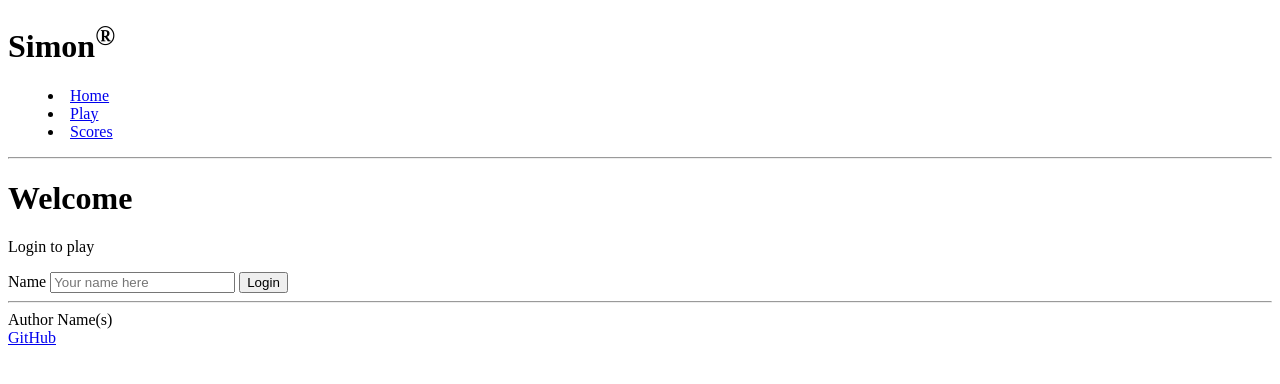
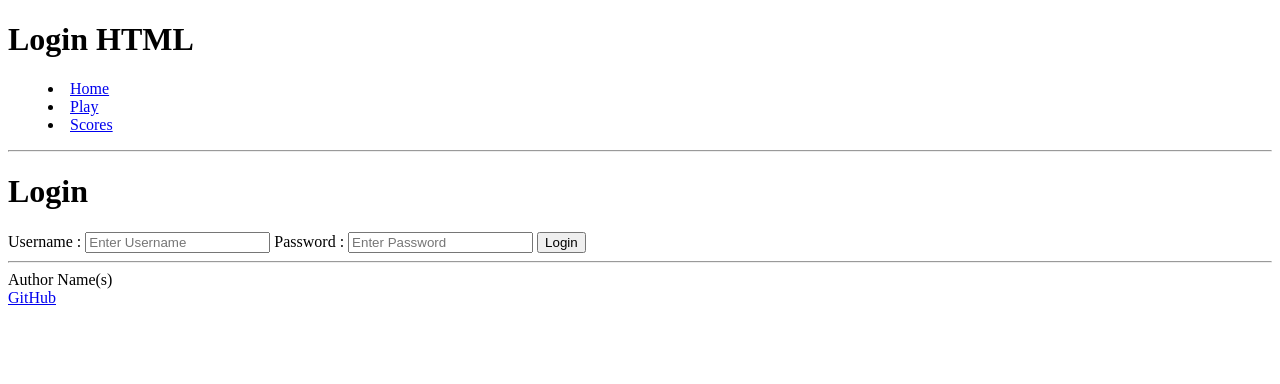
Before and after one commit to jojojovela/startup, a plain HTML site: page index.html in a window 1280 px wide. Drawn offline with Linux system fonts and the light colour scheme.

Commit message:
Added more html

```diff
--- a/index.html
+++ b/index.html
@@ -4,13 +4,13 @@
     <meta charset="UTF-8" />
     <!-- Tell browsers not to scale the viewport automatically -->
     <meta name="viewport" content="width=device-width, initial-scale=1.0" />
-    <title>Simon HTML</title>
+    <title>Voting Photo HTML</title>
     <link rel="icon" href="favicon.ico" />
   </head>
   <body>
     <!-- Use header, main, and footer elements to give semantic structure -->
     <header>
-      <h1>Simon<sup>&reg;</sup></h1>
+      <h1> Login HTML </HTML></h1>
 
       <!-- Navigation elements -->
       <nav>
@@ -27,13 +27,14 @@
     </header>
 
     <main>
-      <h1>Welcome</h1>
-      <p>Login to play</p>
-      <form method="get" action="play.html">
-        <label for="name">Name</label>
-        <input type="text" id="name" placeholder="Your name here" />
-        <button type="submit">Login</button>
-      </form>
+      <h1> Login </h1>
+      <form>
+          <div class="container">
+              <label>Username : </label>
+              <input type="text" placeholder="Enter Username" name="username" required>
+              <label>Password : </label>
+              <input type="password" placeholder="Enter Password" name="password" required>
+              <button type="submit">Login</button>
     </main>
 
     <footer>
```
